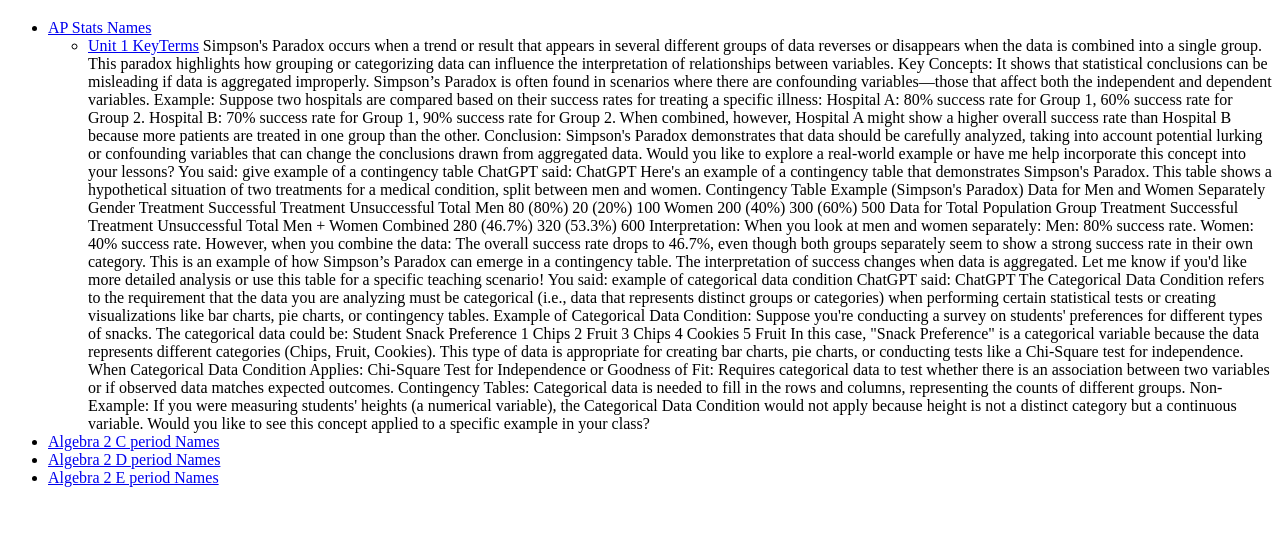
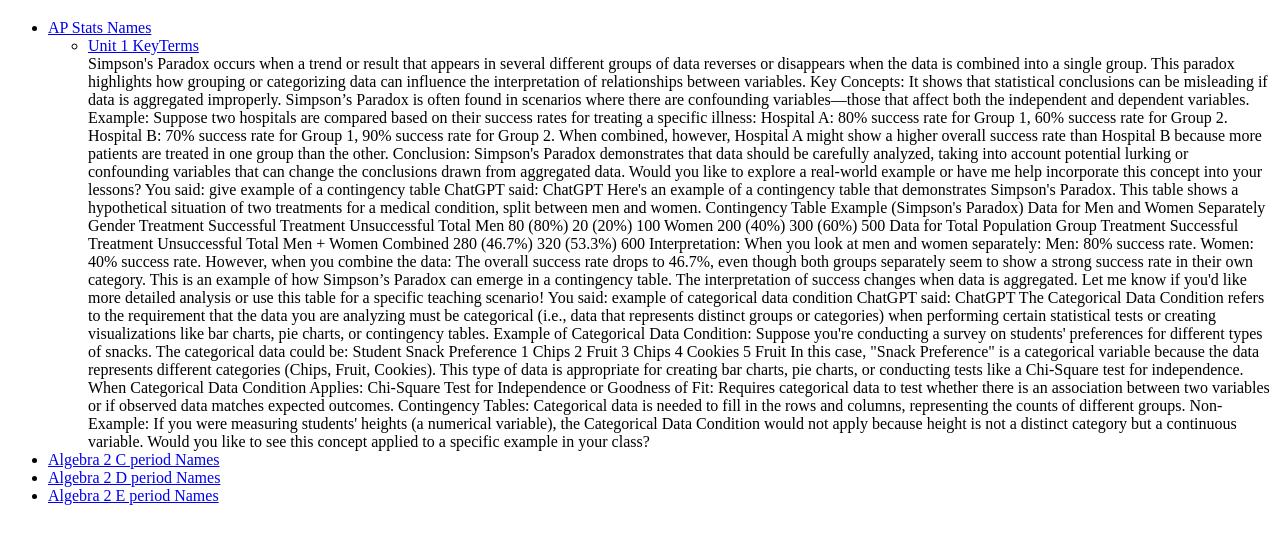
Before and after one commit to robjohncolson/robjohncolson.github.io, a plain HTML site: page MondayBLookets.html in a window 1280 px wide. Shown: the part 61-604 px from the top of the page. Drawn offline with Linux system fonts and the light colour scheme.

Commit message:
added LIne break after blooket link

```diff
--- a/MondayBLookets.html
+++ b/MondayBLookets.html
@@ -12,7 +12,7 @@
         <li>    <a href="https://dashboard.blooket.com/set/66ddacf3c10e216abbcde5c9">AP Stats Names</a>
             <ul>
                 <li>
-                    <a href="https://dashboard.blooket.com/set/66ddb0550ddd499572b5e429">Unit 1 KeyTerms</a>
+                    <a href="https://dashboard.blooket.com/set/66ddb0550ddd499572b5e429">Unit 1 KeyTerms</a><br>
                     Simpson's Paradox occurs when a trend or result that appears in several different groups of data reverses or disappears when the data is combined into a single group. This paradox highlights how grouping or categorizing data can influence the interpretation of relationships between variables.
 
 Key Concepts:
```
